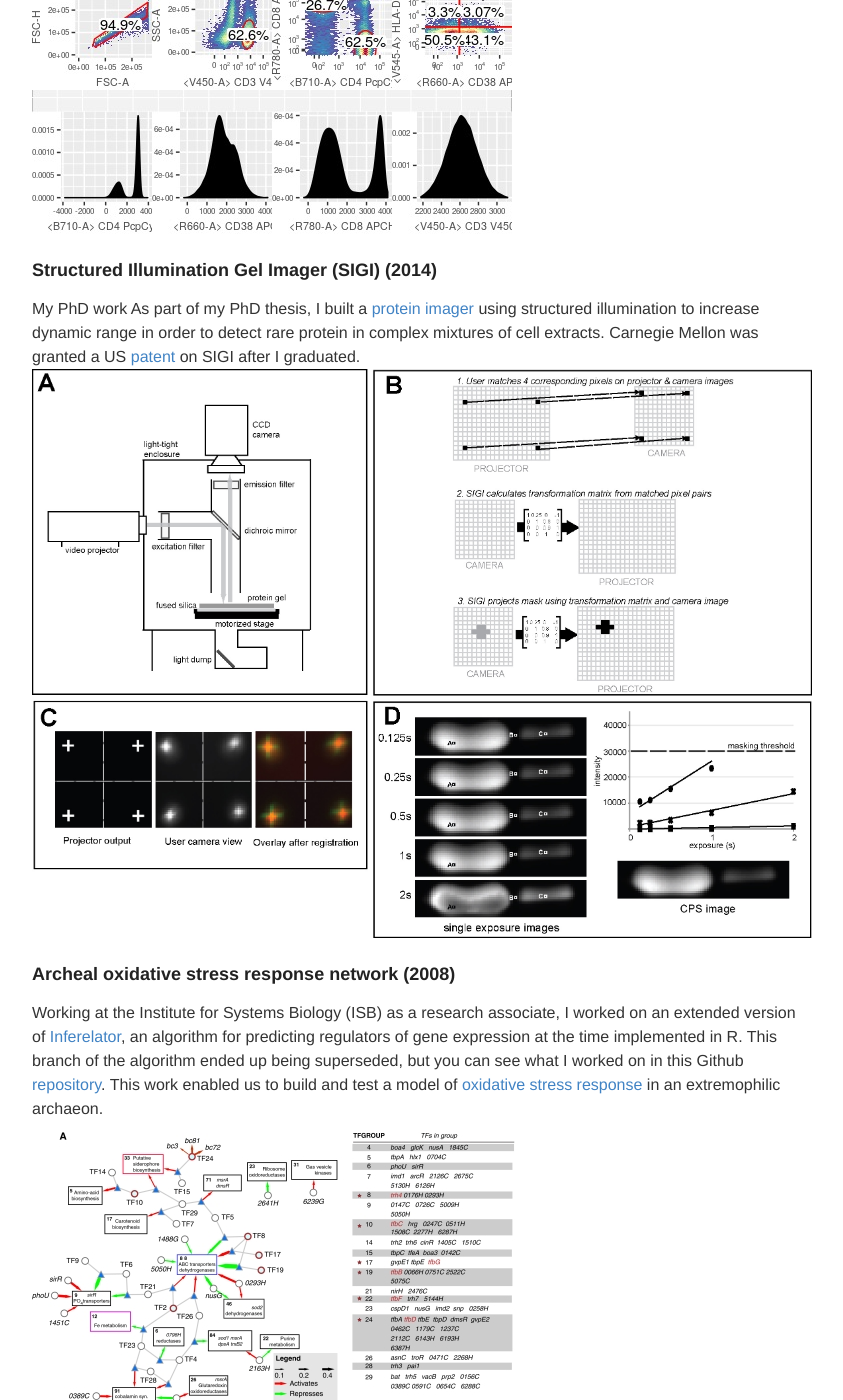
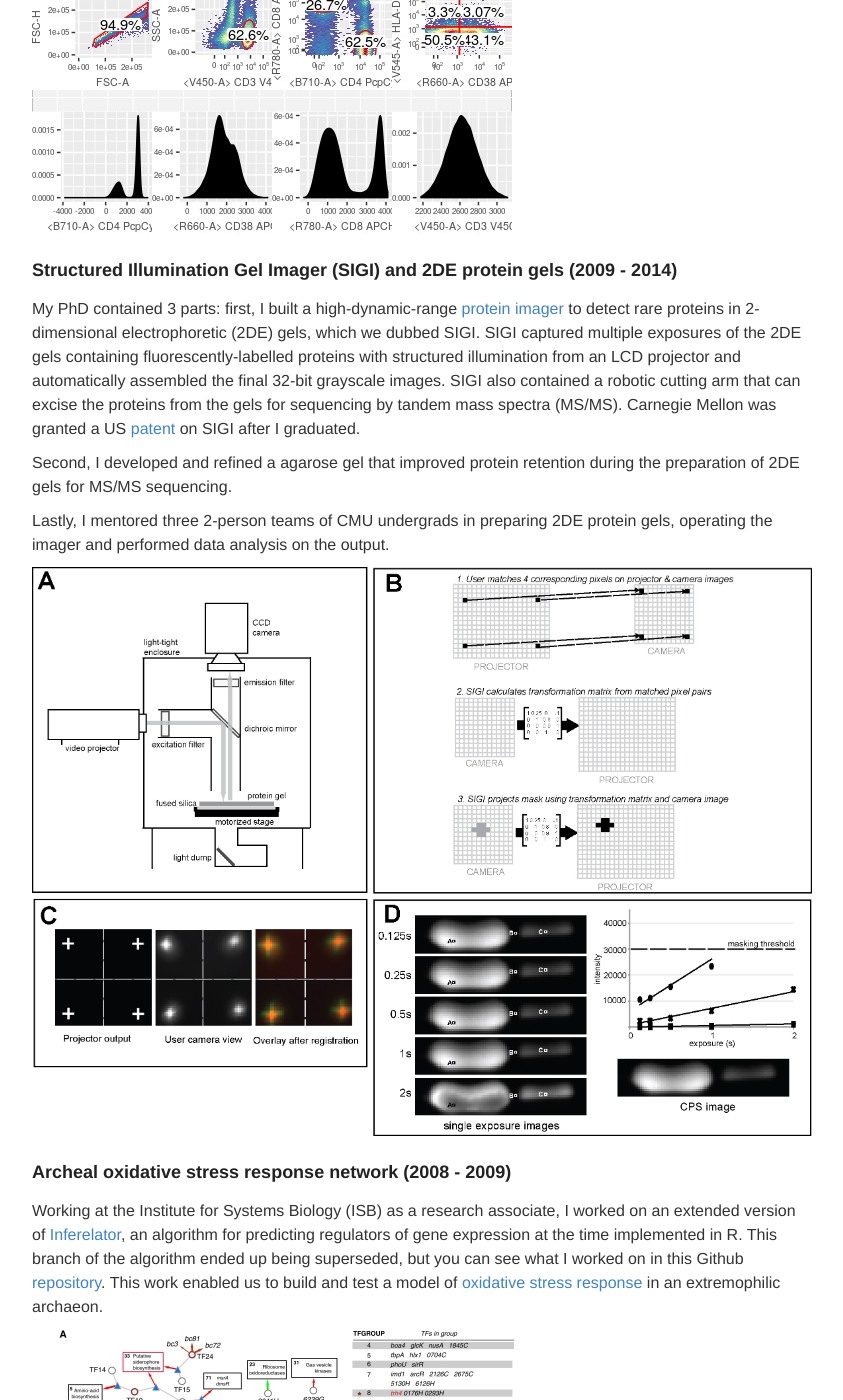
Before and after one commit to ptvan/ptvan.github.io, a Jekyll site: the page built from research.md, in a window 1280 px wide and 1400 px high, scrolled down 1145 px. Shown: the whole window, without its empty margins (218-1061 px from the left). Built offline with Jekyll 4.4.1, drawn with Linux system fonts in a browser that asks for light colours; some of the changed text lies outside the part shown.

Commit message:
expanded PhD section and other updates

```diff
--- a/research.md
+++ b/research.md
@@ -23,26 +23,31 @@ Another project involves collaborators at the [South African Tuberculosis Vaccin
 
 My third project involves developing a positivity call for Intracellular Cytokine Staining (ICS) data from HIV vaccine trials. The goal of this project is to increase accuracy of the ICS assay while reducing the number of markers required.
 
-### openCyto & ggCyto (2014 - 2018)
+### Flow cytometry (2014 - 2018)
 As a postdoc, I helped extend [OpenCyto](http://opencyto.org), an open-source R software framework for analyzing high-dimensional flow-cytometry and mass-cytometry data. I also worked on [ggCyto](https://www.ncbi.nlm.nih.gov/pmc/articles/PMC6223365/), an R package that enables ggplot-style plotting of flow- and mass-cytometry datasets.
 
 ![ggCyto](/images/ggcyto-example.jpg "ggcyto-example.jpg")
 
-### Structured Illumination Gel Imager (SIGI) (2014)
-My PhD work
-As part of my PhD thesis, I built a [protein imager](https://www.ncbi.nlm.nih.gov/pubmed/24935033) using structured illumination to increase dynamic range in order to detect rare protein in complex mixtures of cell extracts. Carnegie Mellon was granted a US [patent](https://patents.google.com/patent/US10362237B2/) on SIGI after I graduated.
+### Structured Illumination Gel Imager (SIGI) and 2DE protein gels (2009 - 2014)
+My PhD contained 3 parts: first, I built a high-dynamic-range [protein imager](https://www.ncbi.nlm.nih.gov/pubmed/24935033) to detect rare proteins in 2-dimensional electrophoretic (2DE) gels, which we dubbed SIGI. SIGI captured multiple exposures of the 2DE gels containing fluorescently-labelled proteins with structured illumination from an LCD projector and automatically assembled the final 32-bit grayscale images. SIGI also contained a robotic cutting arm that can excise the proteins from the gels for sequencing by tandem mass spectra (MS/MS).  Carnegie Mellon was granted a US [patent](https://patents.google.com/patent/US10362237B2/) on SIGI after I graduated.
+
+Second, I developed and refined a agarose gel that improved protein retention during the preparation of 2DE gels for MS/MS sequencing.
+
+Lastly, I mentored three 2-person teams of CMU undergrads in preparing 2DE protein gels, operating the imager and performed data analysis on the output.
+
 ![SIGI overview](/images/SIGI-operation.jpg "SIGI-operation.jpg")
 
-### Archeal oxidative stress response network (2008)
+### Archeal oxidative stress response network (2008 - 2009)
 Working at the Institute for Systems Biology (ISB) as a research associate, I worked on an extended version of [Inferelator](https://www.ncbi.nlm.nih.gov/pubmed/16686963), an algorithm for predicting regulators of gene expression at the time implemented in R. This branch of the algorithm ended up being superseded, but you can see what I worked on in this Github [repository](https://github.com/ptvan/inferelator-ancient). This work enabled us to build and test a model of [oxidative stress response](https://www.ncbi.nlm.nih.gov/pmc/articles/PMC1987344/) in an extremophilic archaeon.
 
 ![EGRIN_OS network](/images/EGRIN_OS-network.jpg "EGRIN_OS-network.jpg")
 
-### Halobacterium PeptideAtlas (2008)
+### Halobacterium PeptideAtlas (2006 - 2008)
 During my internship at ISB, I converted peptide mass spectra from vendor-specific binary formats into mzXML, mapped spectra to peptides then loaded the proteins into SQLServer-backed web [portal](https://peptideatlas.org). We also found biases in peptide detection depending on [the method used](https://www.ncbi.nlm.nih.gov/pmc/articles/PMC2643335/).
 
 ![Halobacterium PeptideAtlas](/images/halopeptideatlas-peptidecount.jpg "halopeptideatlas-peptidecount.jpg")
 
-### Nutria spread in Seattle (2007)
+### Nutria spread in Seattle (2006 - 2007)
 As University of Washington undergrads, my good friend Filip and I collected sightings of [nutria](https://en.wikipedia.org/wiki/Coypu) (Myocastor coypus) in western Washington, mainly in areas surrounding Union Bay. I ran a linear model to predict the spread of the species in Seattle using R and ArcGIS. This ended up informing a decision by the UW's Environmental Health and Safety not to undertake eradication efforts, since much of the population was not surviving through the winters anyway.
+
 ![UBNA nutria map](/images/UBNA-model.jpg "UBNA-model.jpg")
```
